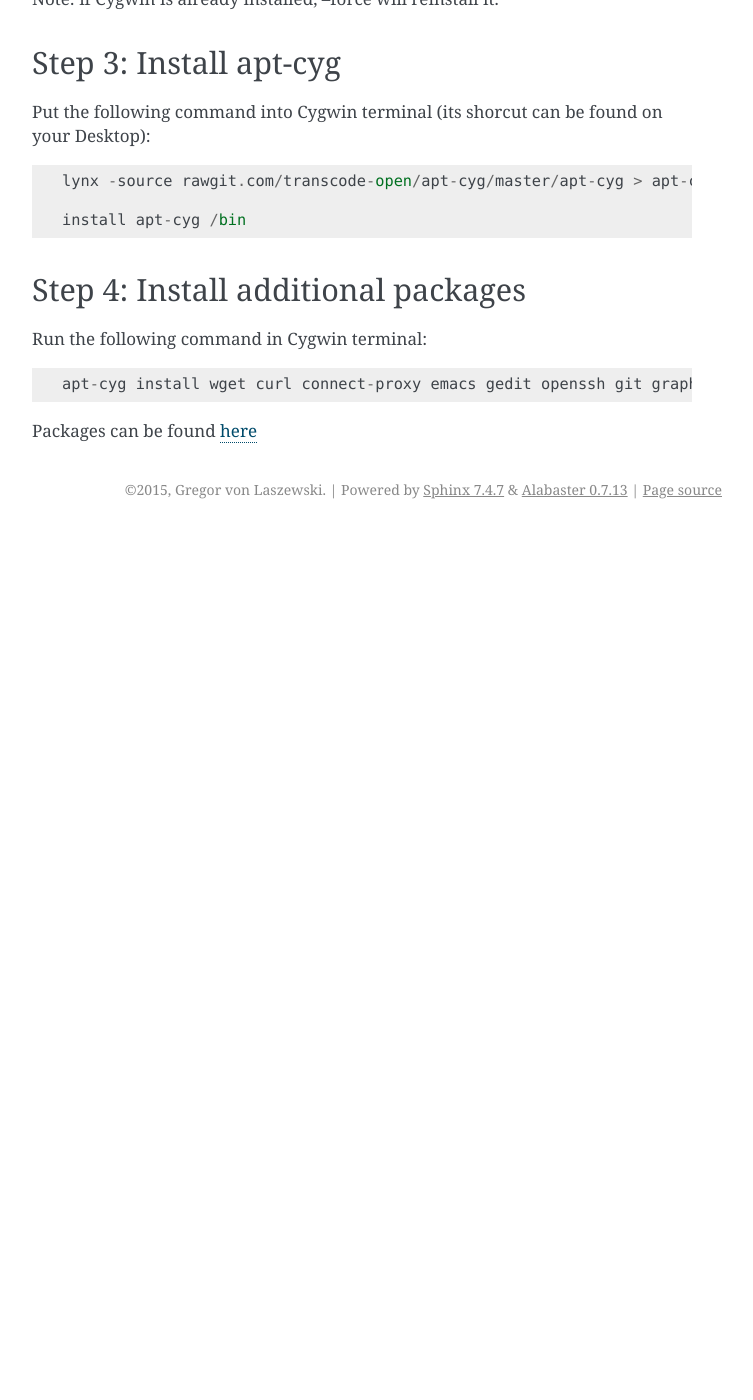
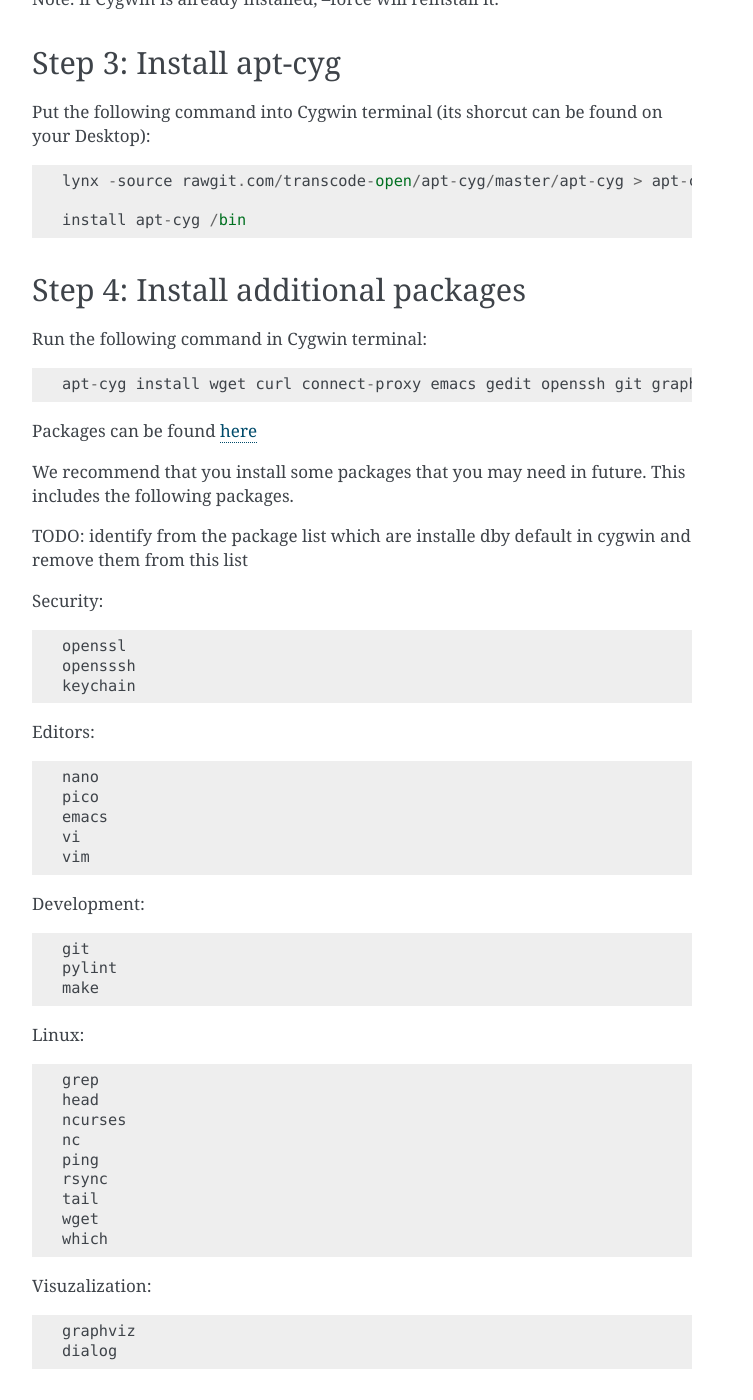
Before and after one commit to cloudmesh-cmd3/windows-cygwin-experimental, a Sphinx documentation site: the page built from docs/source/windows/installation.rst, in a window 1280 px wide and 1400 px high, scrolled down 700 px. Shown: the whole window, without its empty margins (388-1141 px from the left). Built offline with Sphinx 7.4.7, drawn with Linux system fonts in a browser that asks for light colours; before the commit the page ends 1229 px from its top, so only the background shows below that.

Commit message:
added list posted

```diff
--- a/docs/source/windows/installation.rst
+++ b/docs/source/windows/installation.rst
@@ -50,3 +50,48 @@ Run the following command in Cygwin terminal::
 Packages can be found `here`_
 
 .. _here: https://cygwin.com/packages/package_list.html
+
+
+
+We recommend that you install some packages that you may need in
+future. This includes the following packages.
+
+TODO: identify from the package list which are installe dby default in
+cygwin and remove them from this list
+
+Security::
+
+  openssl
+  opensssh
+  keychain
+
+Editors::
+
+  nano
+  pico
+  emacs
+  vi
+  vim
+
+Development::
+
+  git
+  pylint
+  make
+
+Linux::
+
+  grep
+  head
+  ncurses
+  nc
+  ping
+  rsync
+  tail
+  wget
+  which
+
+Visuzalization::
+
+  graphviz
+  dialog
```
